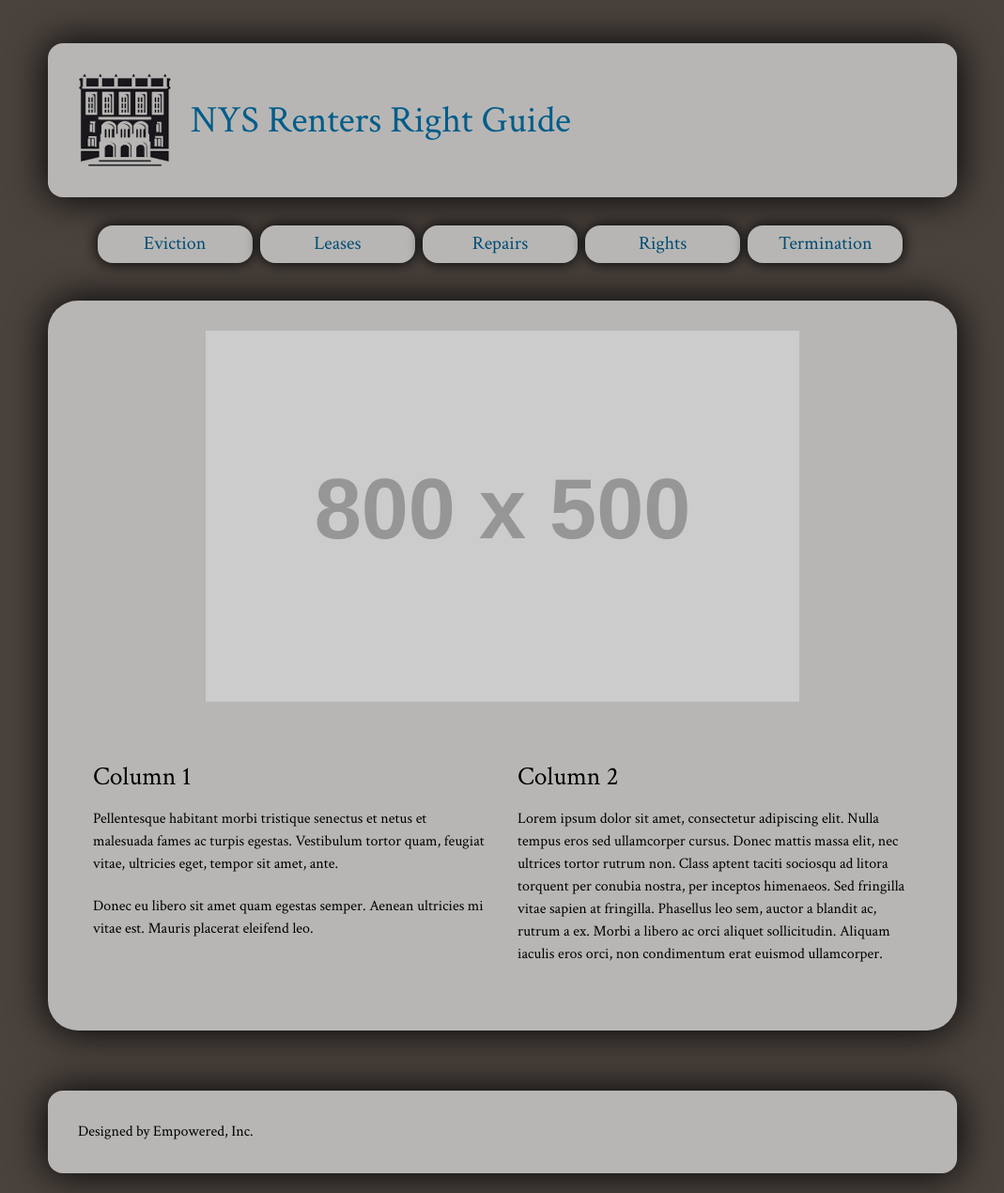
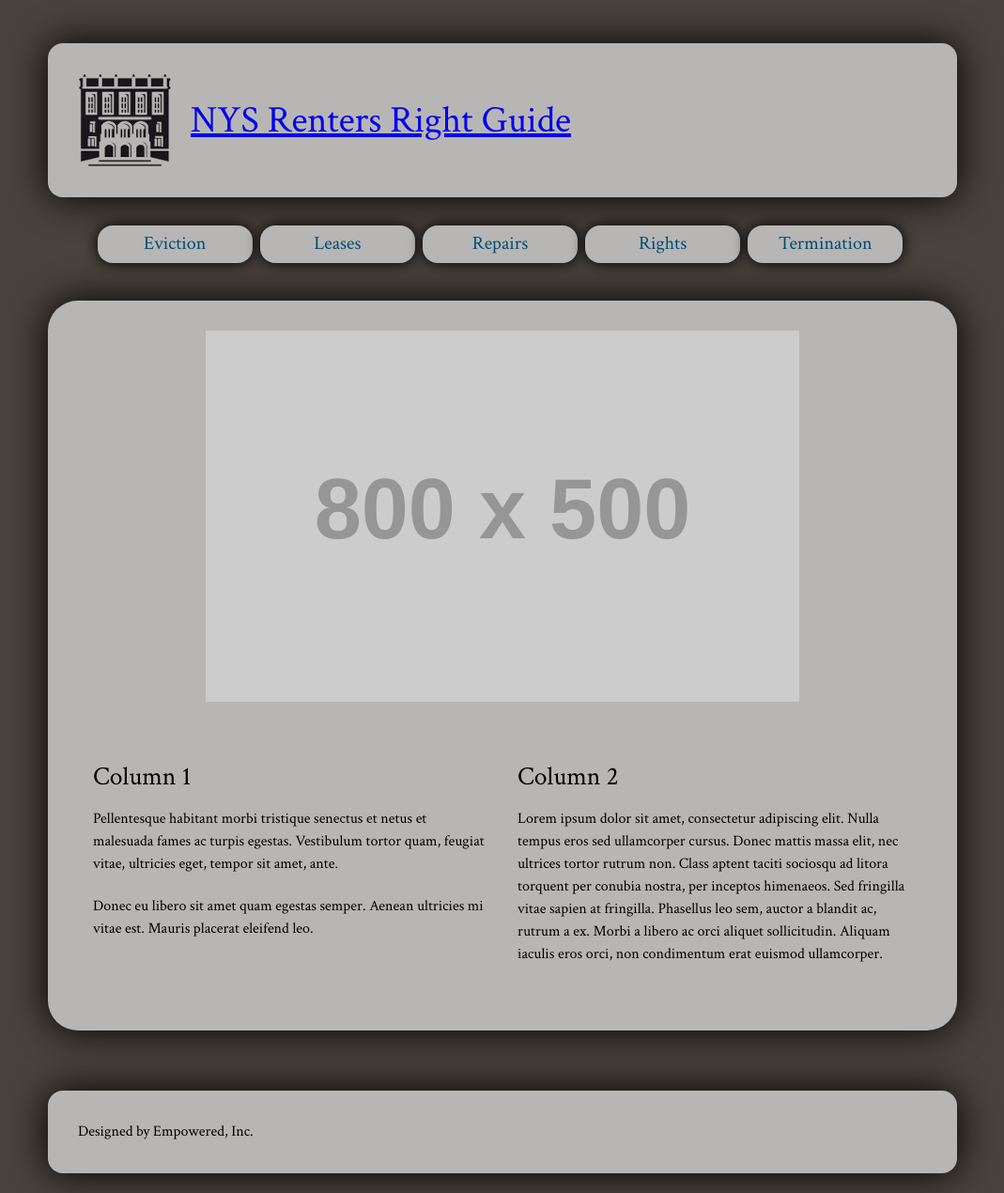
Before and after one commit to iinf362/team2, a Jekyll site: the page built from index.html, in a window 1280 px wide. Shown: the whole page at 94% size, without its empty margins (105-1174 px from the left). Built offline with Jekyll 4.4.1, drawn with Linux system fonts in a browser that asks for light colours.

Commit message:
Update header.html

```diff
--- a/_includes/header.html
+++ b/_includes/header.html
@@ -3,7 +3,7 @@
 			<div class="container">
 				<div class="block title-block cf">
 					<img class="logo" src="/team2/images/albany-law-logo.png" alt="Logo Albany Law School">
-					<div class="title">{{ site.title }}</div>
+					<div class="title"><a href="/team2/" src="site title">{{ site.title }}</a></div>
 				</div>
 				<nav class="nav-bar">
 					<ul class="nav">
```
